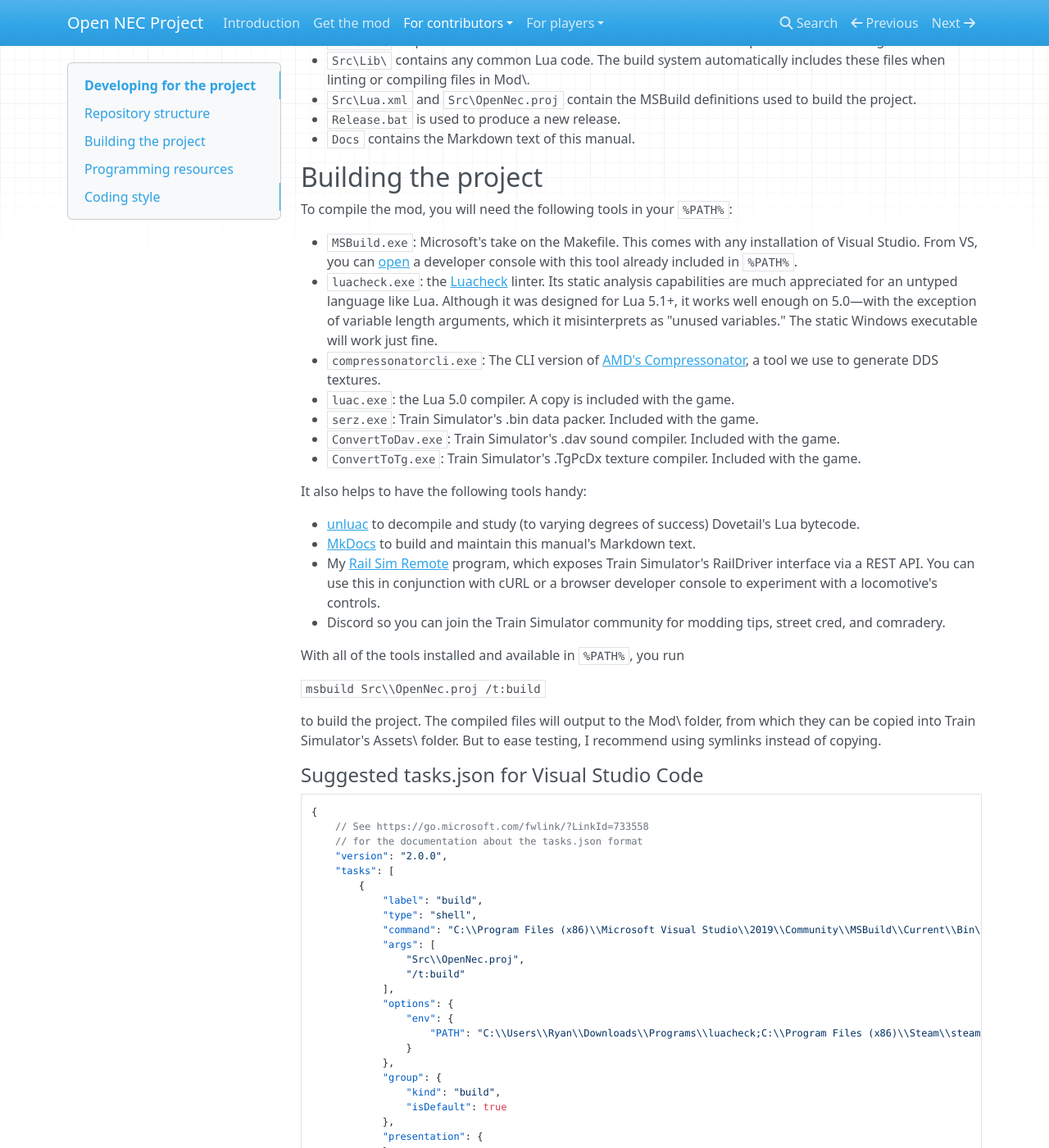
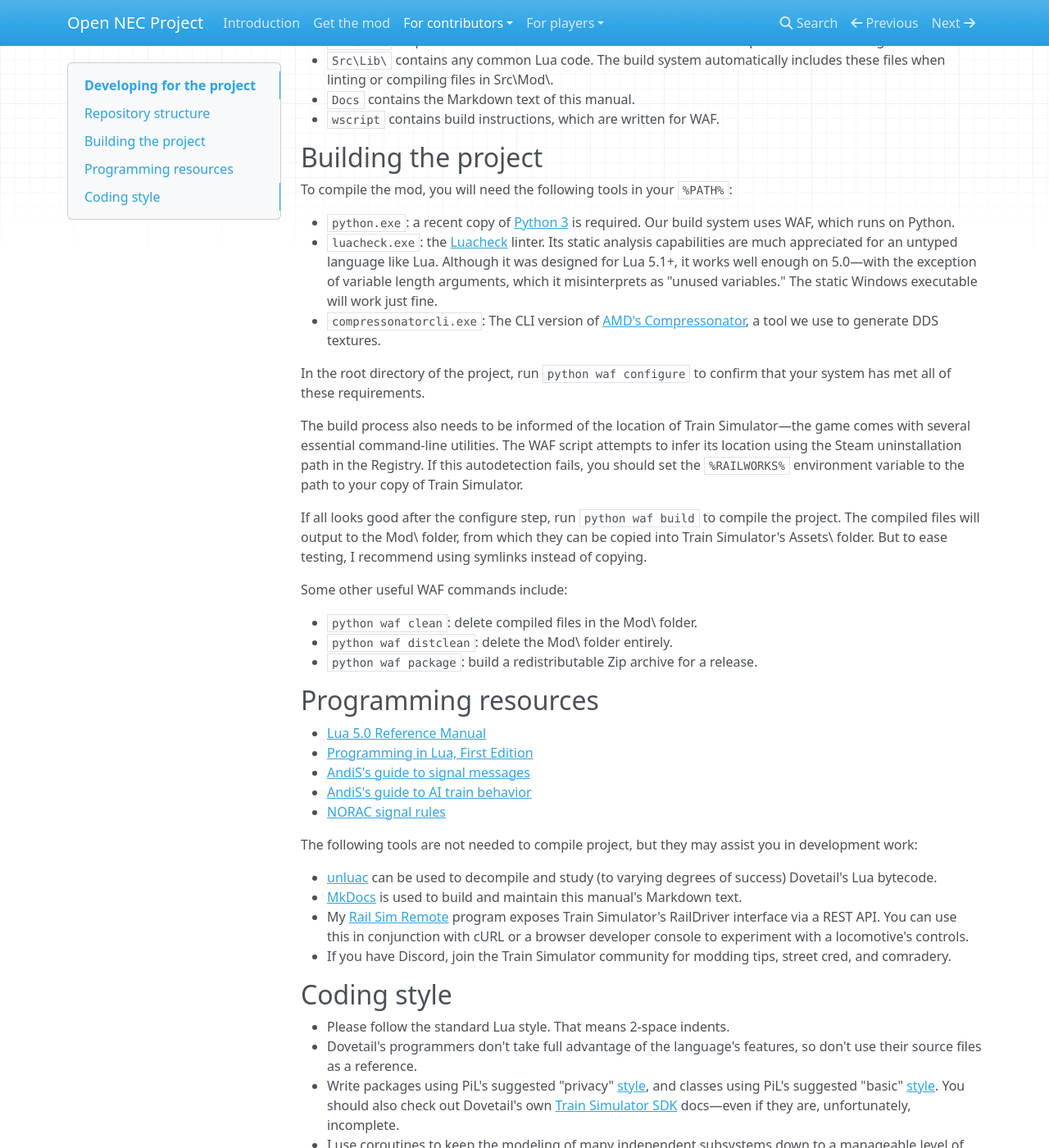
Before and after one commit to YoRyan/open-nec, an MkDocs documentation site: the page built from Docs/for-contributors/index.md, in a window 1280 px wide and 1400 px high, scrolled down 336 px. Shown: the whole window at 82% size. Built offline with MkDocs 1.6.1, drawn with Linux system fonts in a browser that asks for light colours; nearby versions of some CDN libraries; some of the changed text lies outside the part shown.

Commit message:
Manual: document the WAF build system

````diff
--- a/Docs/for-contributors/index.md
+++ b/Docs/for-contributors/index.md
@@ -2,75 +2,36 @@
 
 Please use the project's [homepage](https://github.com/YoRYan/open-nec) on GitHub to file issues and submit pull requests.
 
-All code for the Open NEC project is currently written in Lua, plus some MSBuild and Batch to automate the building process.
+All code for the Open NEC project is currently written in Lua, plus some Python to automate the building process.
 
-Train Simulator uses Lua 5.0. It will compile .lua files, but if an .out file is present with the same filename, the bytecode will be prioritized over the source file. Therefore, we must replace the target .out file with our own compiled bytecode.
+Train Simulator uses Lua 5.0. It will compile .lua files, but if an .out file is present with the same filename, the bytecode will be prioritized over the source file. Therefore, unless we want to require our users to unpack their .ap files, we must replace the target .out file with our own compiled bytecode.
 
 ## Repository structure
 
 - `Src\Mod\` maps to Train Simulator's Assets\ folder on a 1:1 basis. Replacement Lua code goes here.
-- `Src\Lib\` contains any common Lua code. The build system automatically includes these files when linting or compiling files in Mod\\.
-- `Src\Lua.xml` and `Src\OpenNec.proj` contain the MSBuild definitions used to build the project.
-- `Release.bat` is used to produce a new release.
+- `Src\Lib\` contains any common Lua code. The build system automatically includes these files when linting or compiling files in Src\\Mod\\.
 - `Docs` contains the Markdown text of this manual.
+- `wscript` contains build instructions, which are written for WAF.
 
 ## Building the project
 
 To compile the mod, you will need the following tools in your `%PATH%`:
 
-- `MSBuild.exe`: Microsoft's take on the Makefile. This comes with any installation of Visual Studio. From VS, you can [open](https://docs.microsoft.com/en-us/dotnet/framework/tools/developer-command-prompt-for-vs) a developer console with this tool already included in `%PATH%`.
+- `python.exe`: a recent copy of [Python 3](https://www.python.org/) is required. Our build system uses WAF, which runs on Python.
 - `luacheck.exe`: the [Luacheck](https://github.com/mpeterv/luacheck) linter. Its static analysis capabilities are much appreciated for an untyped language like Lua. Although it was designed for Lua 5.1+, it works well enough on 5.0—with the exception of variable length arguments, which it misinterprets as "unused variables." The static Windows executable will work just fine.
 - `compressonatorcli.exe`: The CLI version of [AMD's Compressonator](https://gpuopen.com/compressonator/), a tool we use to generate DDS textures.
-- `luac.exe`: the Lua 5.0 compiler. A copy is included with the game.
-- `serz.exe`: Train Simulator's .bin data packer. Included with the game.
-- `ConvertToDav.exe`: Train Simulator's .dav sound compiler. Included with the game.
-- `ConvertToTg.exe`: Train Simulator's .TgPcDx texture compiler. Included with the game.
 
-It also helps to have the following tools handy:
+In the root directory of the project, run `python waf configure` to confirm that your system has met all of these requirements.
 
-- [unluac](https://sourceforge.net/projects/unluac) to decompile and study (to varying degrees of success) Dovetail's Lua bytecode.
-- [MkDocs](https://www.mkdocs.org/) to build and maintain this manual's Markdown text.
-- My [Rail Sim Remote](https://github.com/yoryan/railsim-remote) program, which exposes Train Simulator's RailDriver interface via a REST API. You can use this in conjunction with cURL or a browser developer console to experiment with a locomotive's controls.
-- Discord so you can join the Train Simulator community for modding tips, street cred, and comradery.
+The build process also needs to be informed of the location of Train Simulator—the game comes with several essential command-line utilities. The WAF script attempts to infer its location using the Steam uninstallation path in the Registry. If this autodetection fails, you should set the `%RAILWORKS%` environment variable to the path to your copy of Train Simulator.
 
-With all of the tools installed and available in `%PATH%`, you run
+If all looks good after the configure step, run `python waf build` to compile the project. The compiled files will output to the Mod\ folder, from which they can be copied into Train Simulator's Assets\ folder. But to ease testing, I recommend using symlinks instead of copying.
 
-```msbuild Src\\OpenNec.proj /t:build```
+Some other useful WAF commands include:
 
-to build the project. The compiled files will output to the Mod\ folder, from which they can be copied into Train Simulator's Assets\ folder. But to ease testing, I recommend using symlinks instead of copying.
-
-#### Suggested tasks.json for Visual Studio Code
-
-```json
-{
-    // See https://go.microsoft.com/fwlink/?LinkId=733558
-    // for the documentation about the tasks.json format
-    "version": "2.0.0",
-    "tasks": [
-        {
-            "label": "build",
-            "type": "shell",
-            "command": "C:\\Program Files (x86)\\Microsoft Visual Studio\\2019\\Community\\MSBuild\\Current\\Bin\\MSBuild.exe",
-            "args": [
-                "Src\\OpenNec.proj",
-                "/t:build"
-            ],
-            "options": {
-                "env": {
-                    "PATH": "C:\\Users\\Ryan\\Downloads\\Programs\\luacheck;C:\\Program Files (x86)\\Steam\\steamapps\\common\\RailWorks;C:\\Compressonator_4.1.5083\\bin\\CLI"
-                }
-            },
-            "group": {
-                "kind": "build",
-                "isDefault": true
-            },
-            "presentation": {
-            },
-            "problemMatcher": "$msCompile"
-        }
-    ]
-}
-```
+- `python waf clean`: delete compiled files in the Mod\\ folder.
+- `python waf distclean`: delete the Mod\\ folder entirely.
+- `python waf package`: build a redistributable Zip archive for a release.
 
 ## Programming resources
 
@@ -80,6 +41,13 @@ to build the project. The compiled files will output to the Mod\ folder, from wh
 - [AndiS's guide to AI train behavior](https://www.trainsimdev.com/forum/viewtopic.php?p=509)
 - [NORAC signal rules](https://signals.jovet.net/rules/NORAC%20Signal%20Rules.pdf)
 
+The following tools are not needed to compile project, but they may assist you in development work:
+
+- [unluac](https://sourceforge.net/projects/unluac) can be used to decompile and study (to varying degrees of success) Dovetail's Lua bytecode.
+- [MkDocs](https://www.mkdocs.org/) is used to build and maintain this manual's Markdown text.
+- My [Rail Sim Remote](https://github.com/yoryan/railsim-remote) program exposes Train Simulator's RailDriver interface via a REST API. You can use this in conjunction with cURL or a browser developer console to experiment with a locomotive's controls.
+- If you have Discord, join the Train Simulator community for modding tips, street cred, and comradery.
+
 ## Coding style
 
 - Please follow the standard Lua style. That means 2-space indents.
````
